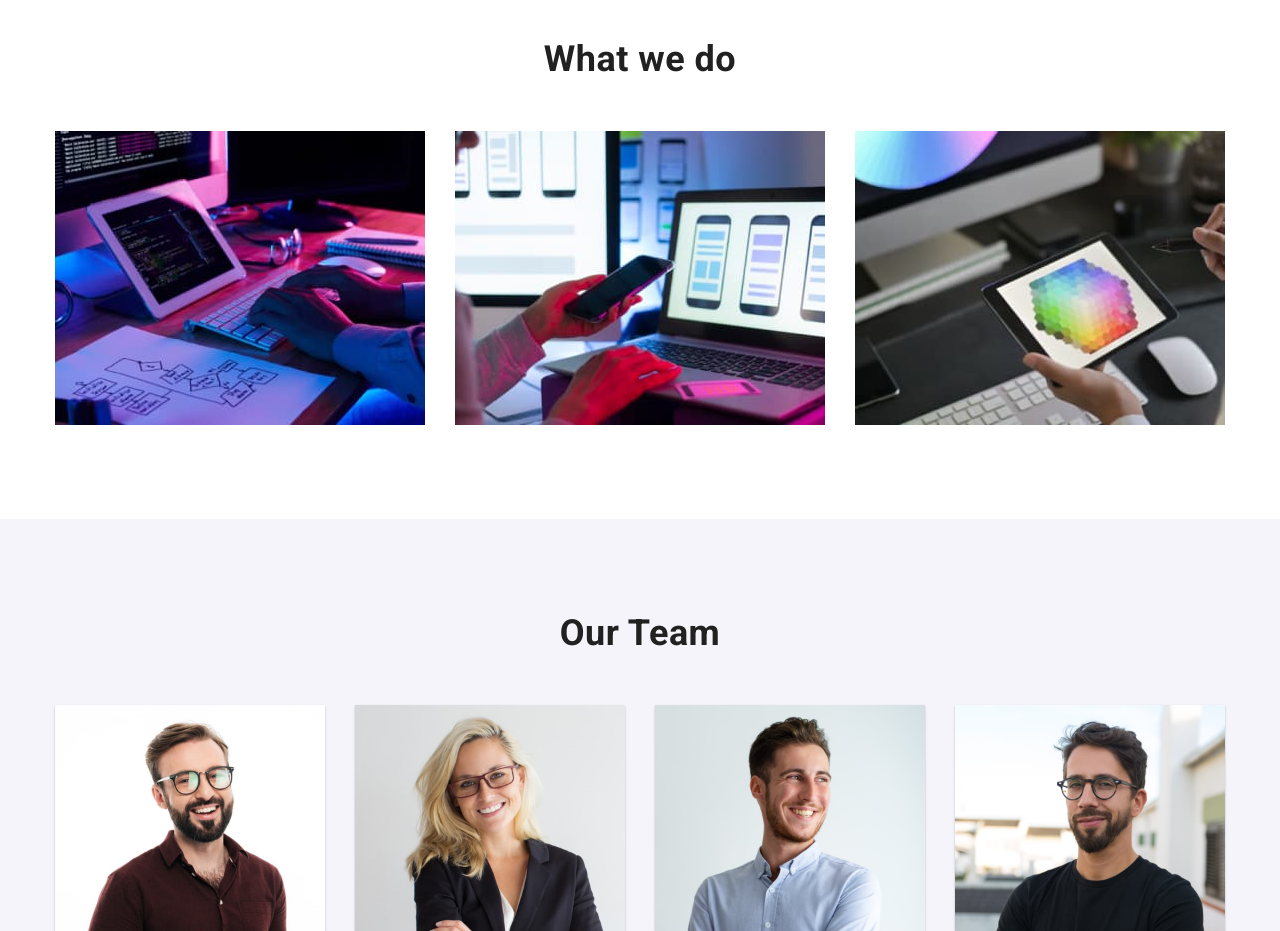
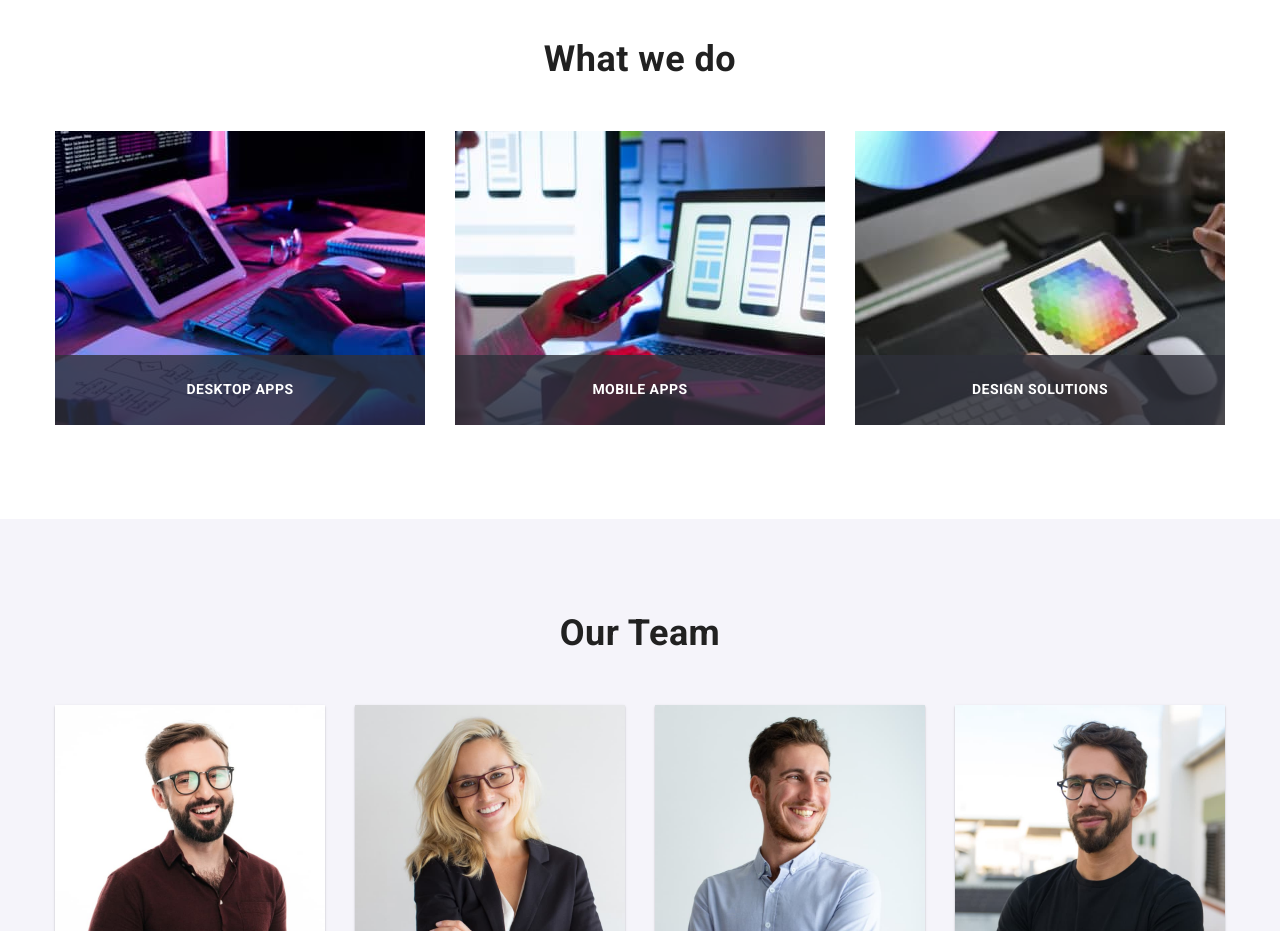
Before and after one commit to panchenko-kate/goit-markup-hw-04, a plain HTML site: page index.html in a window 1280 px wide. Shown: the part 1100-2031 px from the top of the page. Drawn offline with nearby package versions, Linux system fonts and the light colour scheme.

Commit message:
Shadows and what we do block

```diff
--- a/index.html
+++ b/index.html
@@ -131,6 +131,9 @@
                 alt="Developing application"
                 width="370"
               />
+              <div class="features-design">
+                <h3 class="photo-titile">Desktop apps</h3>
+              </div>
             </li>
             <li class="examples-item">
               <img
@@ -138,6 +141,9 @@
                 alt="Application adaptation"
                 width="370"
               />
+              <div class="features-design">
+                <h3 class="photo-titile">Mobile apps</h3>
+              </div>
             </li>
             <li class="examples-item">
               <img
@@ -145,6 +151,9 @@
                 alt="Application design"
                 width="370"
               />
+              <div class="features-design">
+                <h3 class="photo-titile">Design solutions</h3>
+              </div>
             </li>
           </ul>
         </div>
--- a/style/style.css
+++ b/style/style.css
@@ -115,10 +115,14 @@ img {
   margin-left: 93px;
 }
 
+.header-icon {
+  transition: color 250ms cubic-bezier(0.4, 0, 0.2, 1);
+}
+
 .header-icon:hover,
 .header-icon:focus {
   fill: var(--accent-color);
-}
+  }
 
 .nav-link {
   display: block;
@@ -130,6 +134,8 @@ img {
   letter-spacing: 0.02em;
   font-size: 14px;
   text-decoration: none;
+
+  transition: color 250ms cubic-bezier(0.4, 0, 0.2, 1);
 }
 
 .contact-link {
@@ -141,6 +147,7 @@ img {
   color: var(--primary-text-color);
 
   fill: currentColor;
+  transition: color 250ms cubic-bezier(0.4, 0, 0.2, 1);
 
   text-decoration: none;
 }
@@ -290,6 +297,10 @@ img {
   justify-content: space-between;
 }
 
+.examples-item {
+  position: relative;
+}
+
 .section-title {
   margin-bottom: 50px;
 
@@ -299,6 +310,31 @@ img {
   font-size: 36px;
   line-height: 1.16;
   text-align: center;
+}
+
+.photo-titile {
+  font-weight: 700;
+  line-height: 1.14;
+  text-transform: uppercase;
+  font-size: 14px;
+
+  color: var(--primary-bg-color);
+
+}
+
+.features-design {
+position: absolute;
+left:0;
+bottom: 0;
+
+display: flex;
+align-items: center;
+justify-content: center;
+
+width: 100%;
+height: 70px;
+
+background-color: rgba(47, 48, 58, 0.8);
 }
 
 /* team */
@@ -357,13 +393,16 @@ img {
 
   background-color: var(--primary-bg-color);
   color: var(--primary-text-color);
+  transition: color 250ms cubic-bezier(0.4, 0, 0.2, 1), background-color 250ms cubic-bezier(0.4, 0, 0.2, 1);
   fill: currentColor;
+
 }
 
 .icon-bg:hover,
 .icon-bg:focus {
   color: var(--primary-bg-color);
   background-color: var(--accent-color);
+
 }
 
 .icons-list > li:not(:first-child) {
@@ -388,11 +427,13 @@ img {
   align-items: center;
   width: 170px;
   height: 92px;
+
   background-color: var(--primary-bg-color);
   color: var(--icon-color);
   border: 1px solid #afb1b8;
   border-radius: 4px;
   border-color: var(--icon-color);
+  transition: color 250ms cubic-bezier(0.4, 0, 0.2, 1);
   fill: currentColor;
 }
 
@@ -432,6 +473,7 @@ img {
 
 .footer-link {
   color: var(--transparent-white-color);
+  transition: color 250ms cubic-bezier(0.4, 0, 0.2, 1);
 
   text-decoration: none;
 }
@@ -498,6 +540,8 @@ img {
   font-family: inherit;
   border: none;
   border-radius: 4px;
+
+  transition: color 250ms cubic-bezier(0.4, 0, 0.2, 1), background-color 250ms cubic-bezier(0.4, 0, 0.2, 1), box-shadow 250ms cubic-bezier(0.4, 0, 0.2, 1);
 }
 
 .filter-button:hover,
@@ -559,6 +603,8 @@ img {
   width: 370px;
   border: 1px solid #eeeeee;
   cursor: pointer;
+
+  transition: box-shadow 250ms cubic-bezier(0.4, 0, 0.2, 1);
 }
 
 .project-item:hover,
```
Also changed, not shown: modal.js (added).
